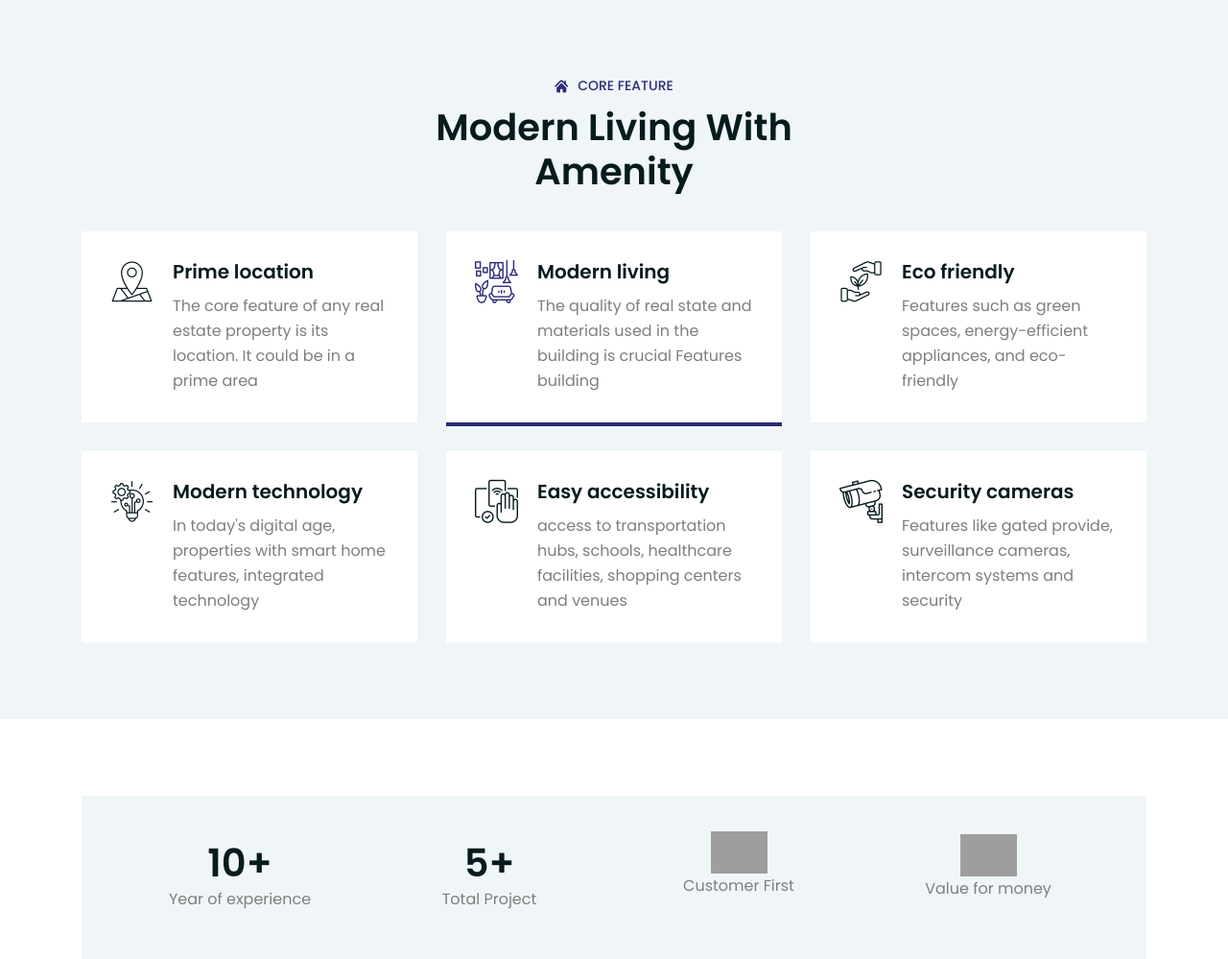
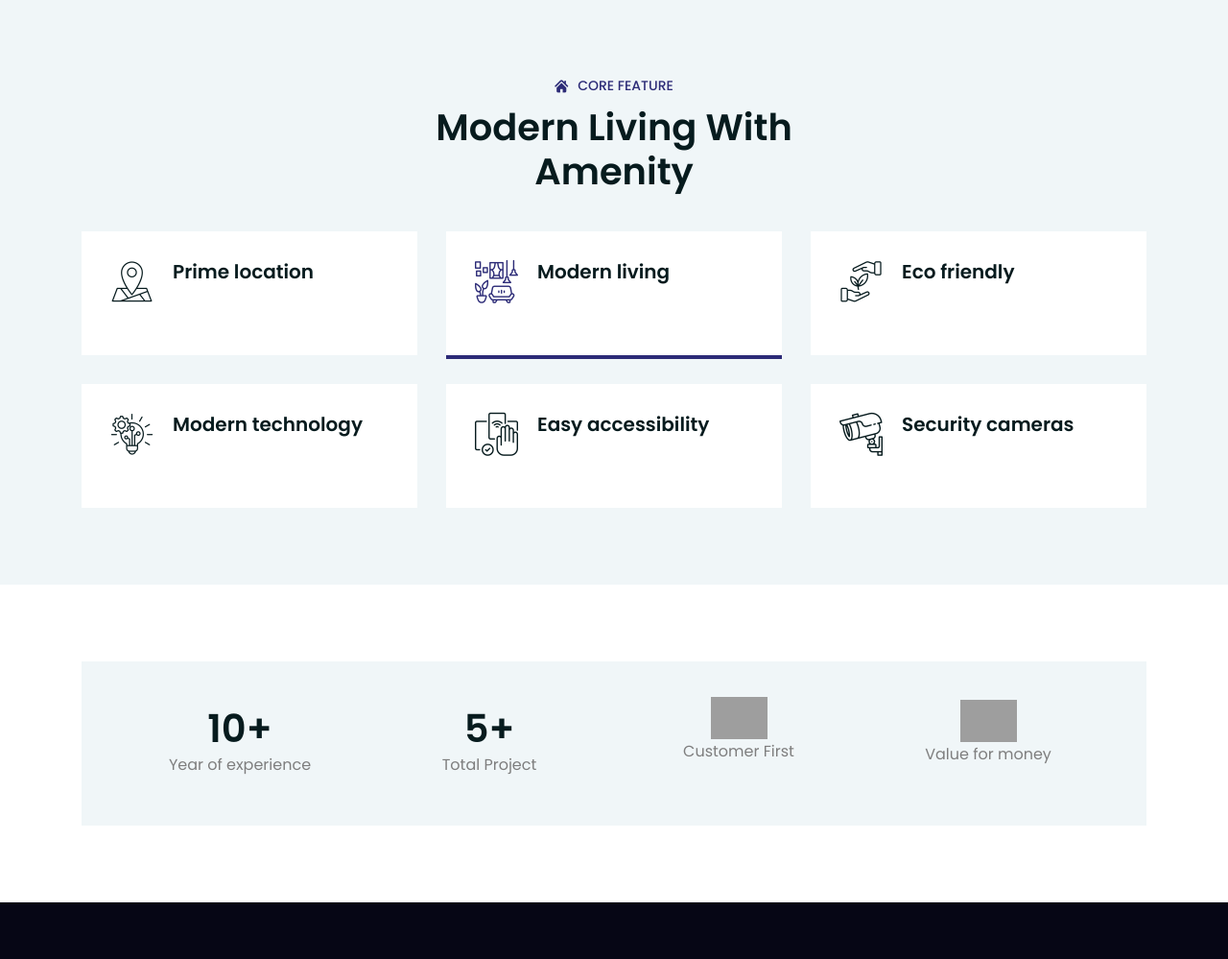
Before and after one commit to metankush/deep, a PHP site: page /stock/ in a window 1280 px wide. Shown: the part 2769-3768 px from the top of the page at 96% size. Run offline with PHP 8.4, Linux system fonts and the light colour scheme; data comes from the database, SQL or seed files in the repository; some libraries are stand-ins or nearby versions; some web fonts are replaced; grey boxes are pictures that could not be loaded.

Commit message:
24/09/24 today update

```diff
--- a/index.php
+++ b/index.php
@@ -518,8 +518,7 @@ if ($t < "2") {
                             <div class="content">
                                 <h3 class="title">Prime location
                                 </h3>
-                                <p class="description">The core feature of any real estate property is its location. It could be
-                                    in a prime area</p>
+
                             </div>
                         </div>
                     </div>
@@ -531,8 +530,7 @@ if ($t < "2") {
                             <div class="content">
                                 <h3 class="title"> Modern living
                                 </h3>
-                                <p class="description">The quality of real state and materials used in the building is crucial
-                                    Features building</p>
+
                             </div>
                         </div>
                     </div>
@@ -544,8 +542,7 @@ if ($t < "2") {
                             <div class="content">
                                 <h3 class="title">Eco friendly
                                 </h3>
-                                <p class="description">Features such as green spaces, energy-efficient appliances, and
-                                    eco-friendly</p>
+
                             </div>
                         </div>
                     </div>
@@ -557,8 +554,7 @@ if ($t < "2") {
                             <div class="content">
                                 <h3 class="title">Modern technology
                                 </h3>
-                                <p class="description">In today's digital age, properties with smart home features, integrated
-                                    technology</p>
+
                             </div>
                         </div>
                     </div>
@@ -570,8 +566,7 @@ if ($t < "2") {
                             <div class="content">
                                 <h3 class="title">Easy accessibility
                                 </h3>
-                                <p class="description">access to transportation hubs, schools, healthcare facilities, shopping
-                                    centers and venues</p>
+
                             </div>
                         </div>
                     </div>
@@ -583,8 +578,7 @@ if ($t < "2") {
                             <div class="content">
                                 <h3 class="title">Security cameras
                                 </h3>
-                                <p class="description">Features like gated provide, surveillance cameras, intercom systems and
-                                    security</p>
+
                             </div>
                         </div>
                     </div>
```
